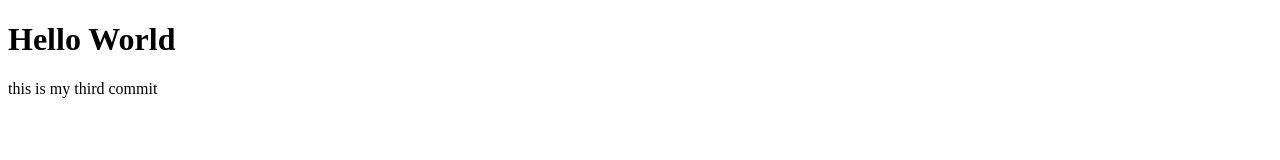
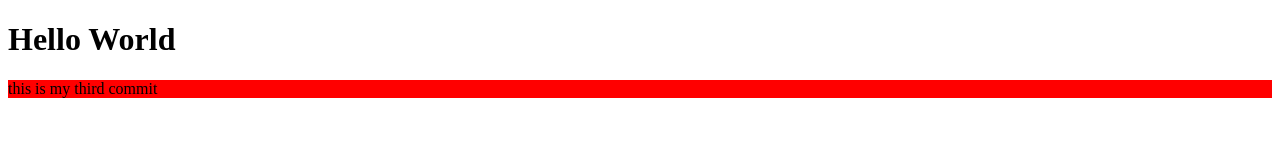
Before and after one commit to faisalchowdhury/my-second-github-project, a plain HTML site: page index.html in a window 1280 px wide. Drawn offline with Linux system fonts and the light colour scheme.

Commit message:
color change

```diff
--- a/index.html
+++ b/index.html
@@ -8,7 +8,7 @@
 <body>
 
     <h1>Hello World</h1>
-    <p>this is my third commit</p>
+    <p style="background:red;">this is my third commit</p>
 
 </body>
 </html>
```
